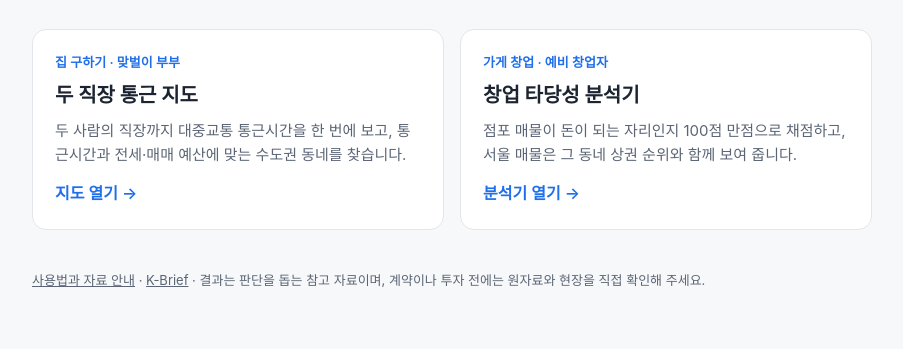
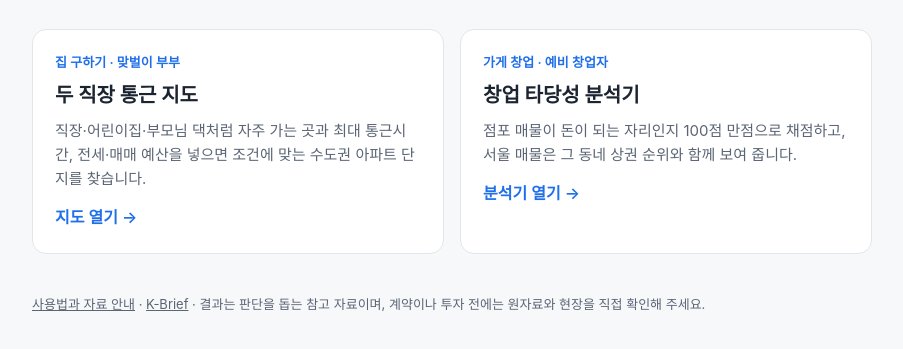
Before and after one commit to kyusungjeon/commute-map, a plain HTML site: page index.html in a window 1280 px wide. Shown: the part 129-478 px from the top of the page, without its empty margins (188-1091 px from the left). Drawn offline with Linux system fonts and the light colour scheme.

Commit message:
첫 화면 통근 지도 설명 갱신
Co-Authored-By: Claude Opus 5.5 <noreply@anthropic.com>
Claude-Session: https://claude.ai/code/session_016syL421CUWXajxi5UYTT3P

```diff
--- a/index.html
+++ b/index.html
@@ -33,7 +33,7 @@ footer a{color:inherit}
     <a class="card" href="commute/">
       <div class="tag">집 구하기 · 맞벌이 부부</div>
       <h2>두 직장 통근 지도</h2>
-      <p>두 사람의 직장까지 대중교통 통근시간을 한 번에 보고, 통근시간과 전세·매매 예산에 맞는 수도권 동네를 찾습니다.</p>
+      <p>직장·어린이집·부모님 댁처럼 자주 가는 곳과 최대 통근시간, 전세·매매 예산을 넣으면 조건에 맞는 수도권 아파트 단지를 찾습니다.</p>
       <span class="go">지도 열기 →</span>
     </a>
     <a class="card" href="startup/">
```
